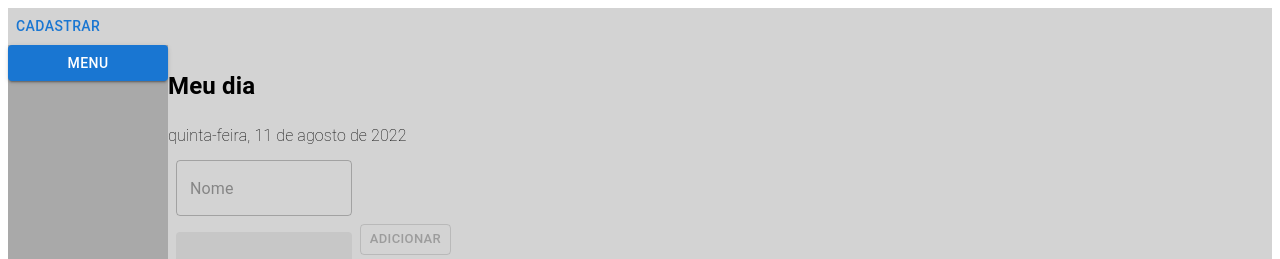
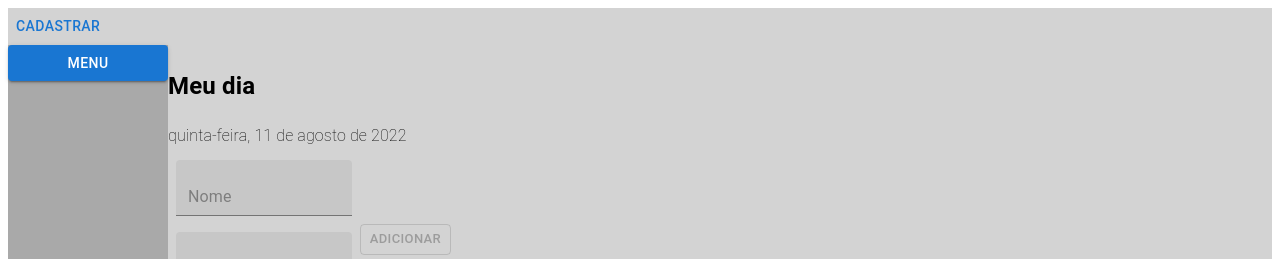
Before and after one commit to evensaldanha/microsoft-to-do-copy, a React (Create React App) app: page /meudia in a window 1280 px wide. Shown: the top 259 px of the page. Built offline with nearby package versions, Linux system fonts and the light colour scheme.

Commit message:
inclusão de uma variante

```diff
--- a/src/Componentes/MeuDia/meuDia.tsx
+++ b/src/Componentes/MeuDia/meuDia.tsx
@@ -50,6 +50,7 @@ export default function Meudia() {
           <TextField
             style={{ width: "50%" }}
             placeholder="Nome"
+            variant="filled"
             type="text"
             required
             value={newTask.name}
```
